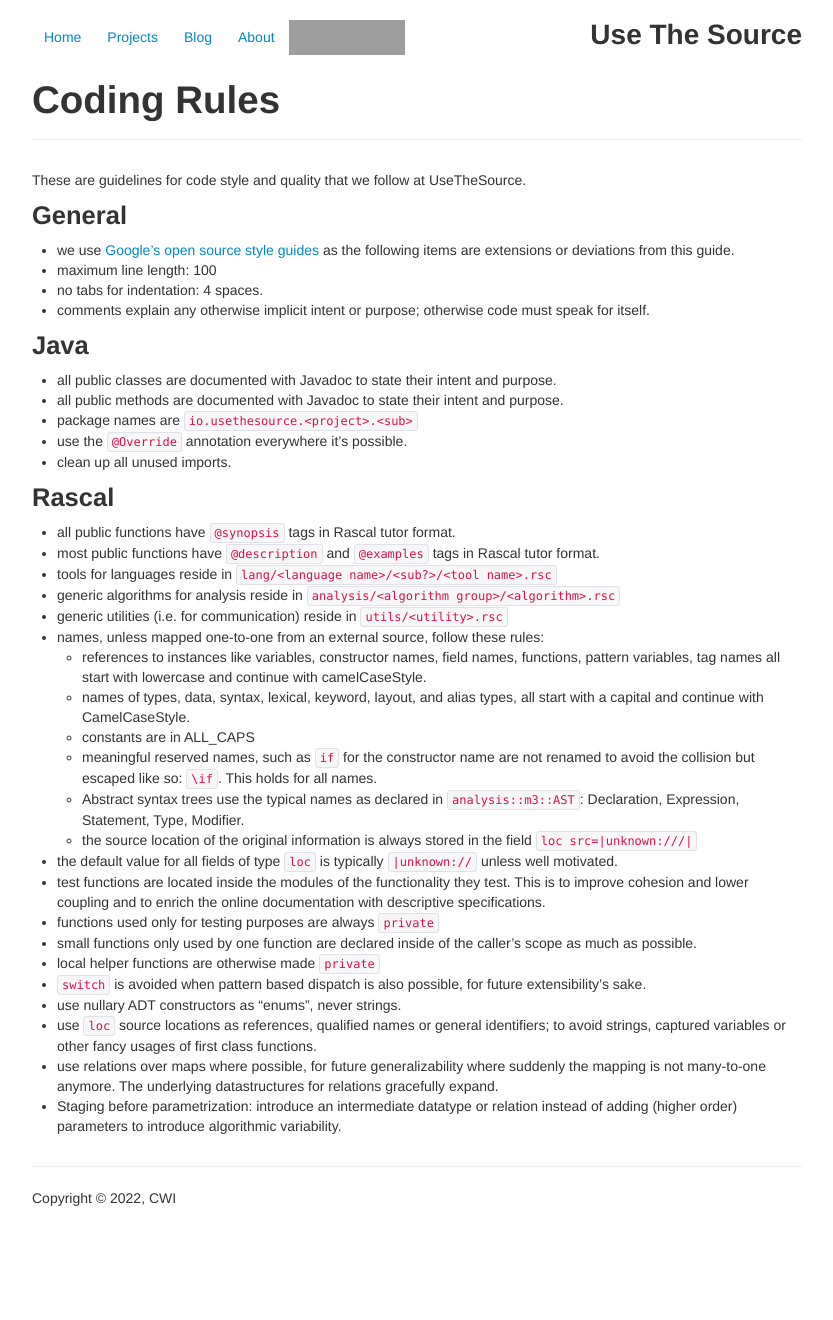
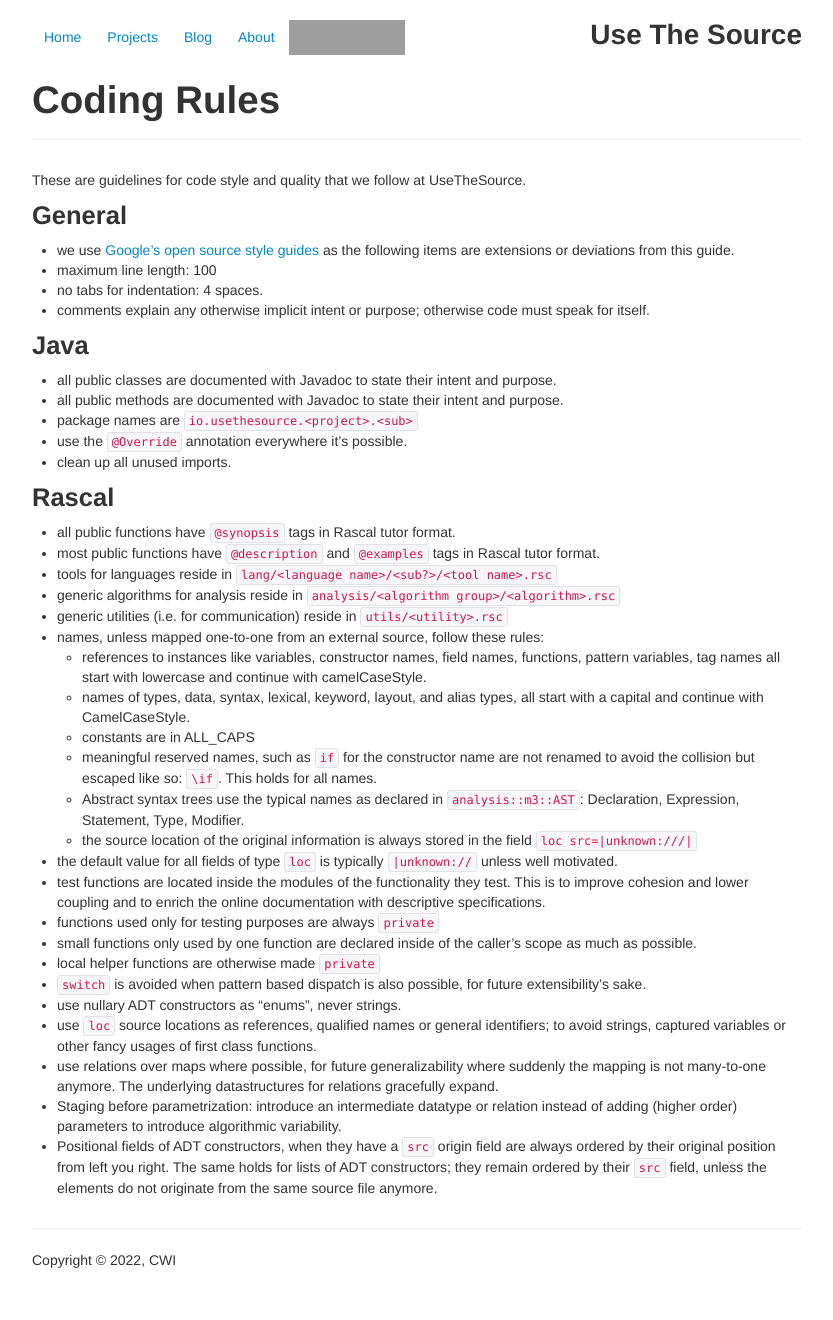
Before and after one commit to usethesource/usethesource.github.io, a Jekyll site: the page built from about/coding.md, in a window 1280 px wide. Shown: the whole page, without its empty margins (223-1056 px from the left). Built offline with Jekyll 4.4.1, drawn with Linux system fonts in a browser that asks for light colours; before the commit the page ends 1258 px from its top, so only the background shows below that; grey boxes are pictures that could not be loaded.

Commit message:
Update coding.md

```diff
--- a/about/coding.md
+++ b/about/coding.md
@@ -45,3 +45,4 @@ These are guidelines for code style and quality that we follow at UseTheSource.
 * use `loc` source locations as references, qualified names or general identifiers; to avoid strings, captured variables or other fancy usages of first class functions.
 * use relations over maps where possible, for future generalizability where suddenly the mapping is not many-to-one anymore. The underlying datastructures for relations gracefully expand.
 * Staging before parametrization: introduce an intermediate datatype or relation instead of adding (higher order) parameters to introduce algorithmic variability.
+* Positional fields of ADT constructors, when they have a `src` origin field are always ordered by their original position from left you right. The same holds for lists of ADT constructors; they remain ordered by their `src` field, unless the elements do not originate from the same source file anymore.
```
